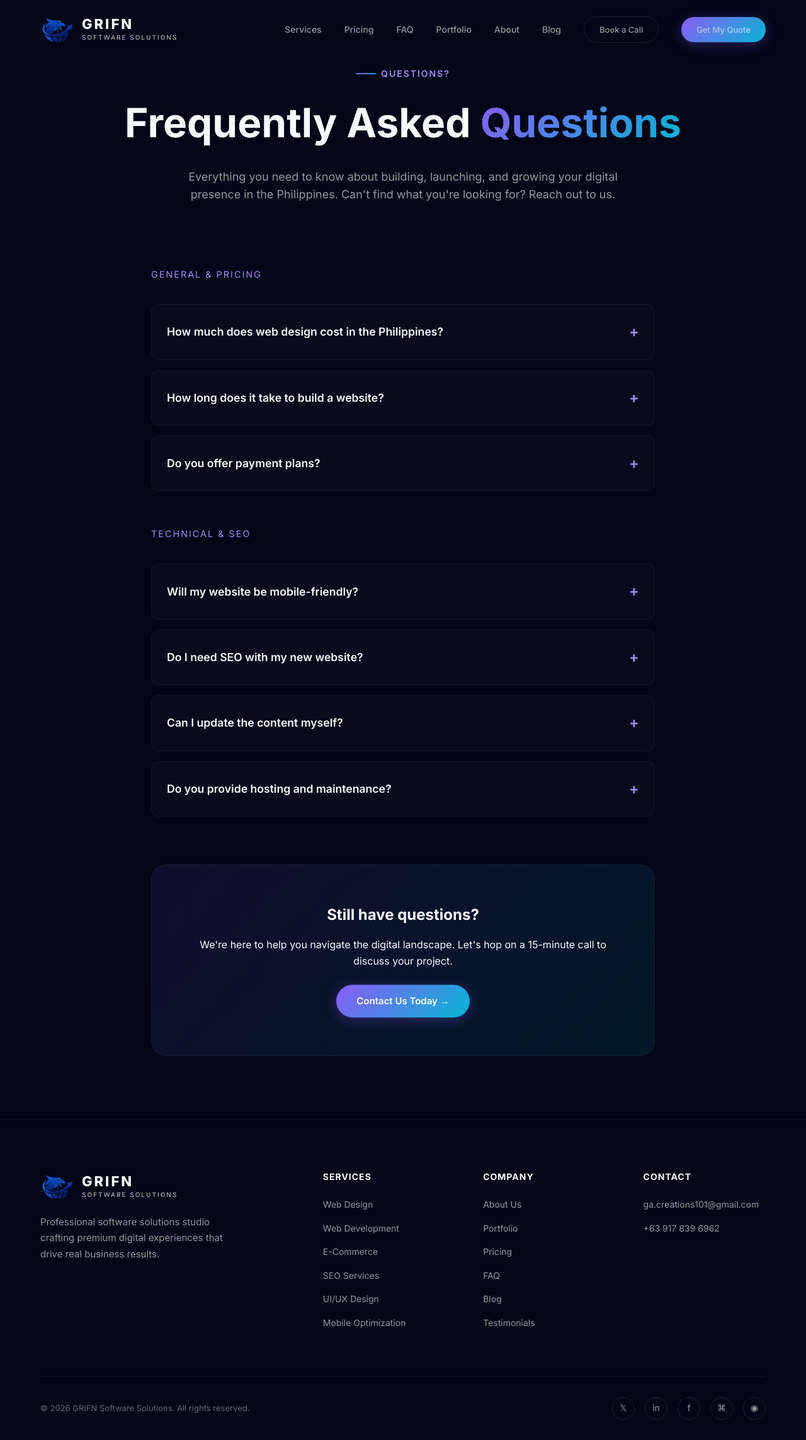
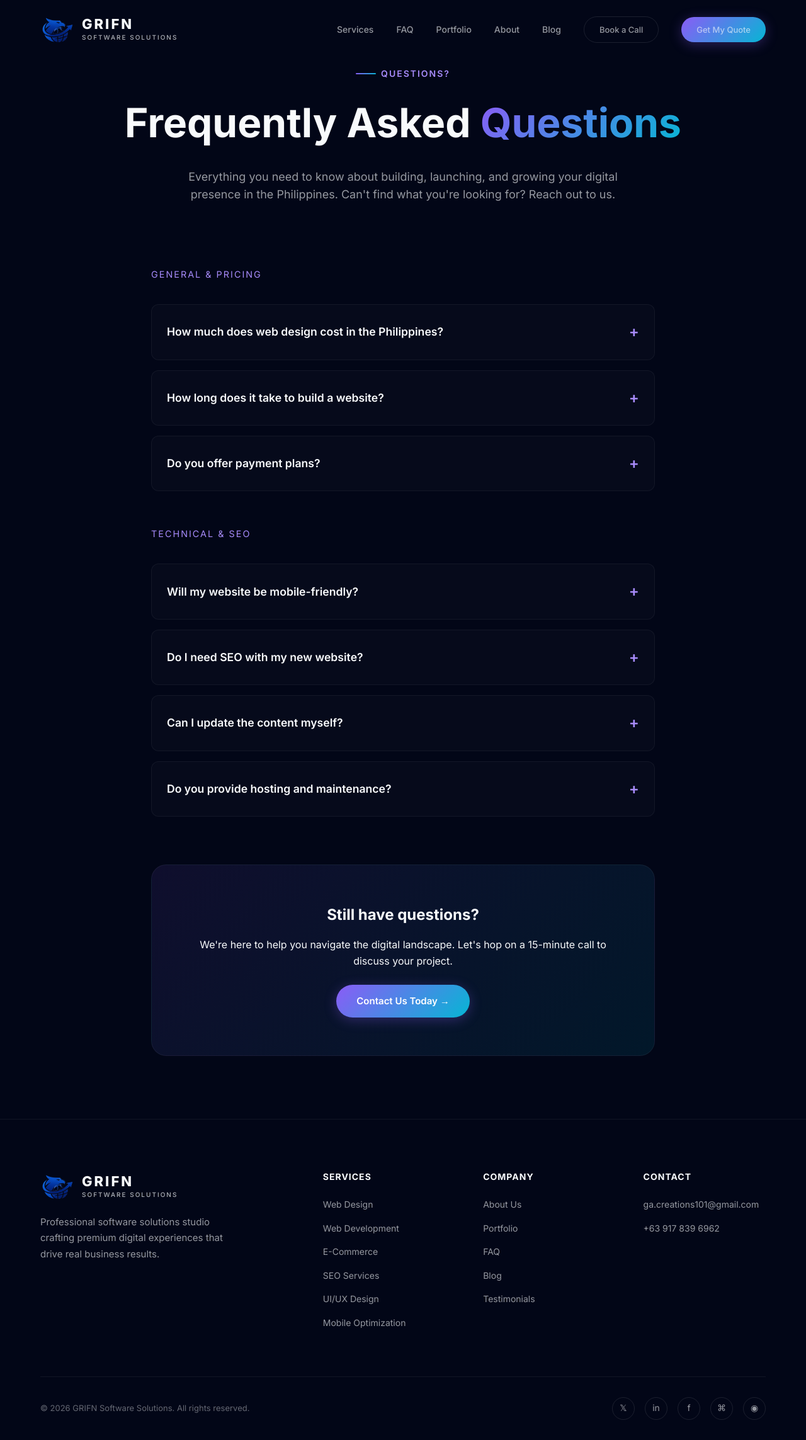
Before and after one commit to geekguru316-svg/GrifnWebsite, a Next.js app: page /faq in a window 1280 px wide. Shown: the whole page at 63% size. Built offline with nearby package versions, Linux system fonts and the light colour scheme.

Commit message:
Hide Pricing page links from navigation and sitemap

```diff
--- a/app/about/page.tsx
+++ b/app/about/page.tsx
@@ -350,7 +350,6 @@ export default function About() {
               </p>
               <div style={{ display: 'flex', gap: 16, justifyContent: 'center', flexWrap: 'wrap' }}>
                 <Link href="/quote" className="btn btn-primary">Get My Free Quote →</Link>
-                <Link href="/pricing" className="btn btn-secondary">View Pricing</Link>
               </div>
             </div>
           </ScrollReveal>
--- a/app/sitemap.ts
+++ b/app/sitemap.ts
@@ -28,12 +28,6 @@ export default function sitemap(): MetadataRoute.Sitemap {
       lastModified: new Date(),
       changeFrequency: 'monthly',
       priority: 0.8,
-    },
-    {
-      url: `${baseUrl}/pricing`,
-      lastModified: new Date(),
-      changeFrequency: 'monthly',
-      priority: 0.9,
     },
     {
       url: `${baseUrl}/about`,
--- a/components/Footer.tsx
+++ b/components/Footer.tsx
@@ -38,7 +38,6 @@ export default function Footer() {
             <ul>
               <li><Link href="/about">About Us</Link></li>
               <li><Link href="/#portfolio">Portfolio</Link></li>
-              <li><Link href="/pricing">Pricing</Link></li>
               <li><Link href="/faq">FAQ</Link></li>
               <li><Link href="/blog">Blog</Link></li>
               <li><Link href="/#testimonials">Testimonials</Link></li>
--- a/components/Navbar.tsx
+++ b/components/Navbar.tsx
@@ -25,7 +25,6 @@ export default function Navbar() {
         </Link>
         <ul className="navbar-links">
           <li><a href="/#services">Services</a></li>
-          <li><Link href="/pricing">Pricing</Link></li>
           <li><Link href="/faq">FAQ</Link></li>
           <li><a href="/#portfolio">Portfolio</a></li>
           <li><Link href="/about">About</Link></li>
```
